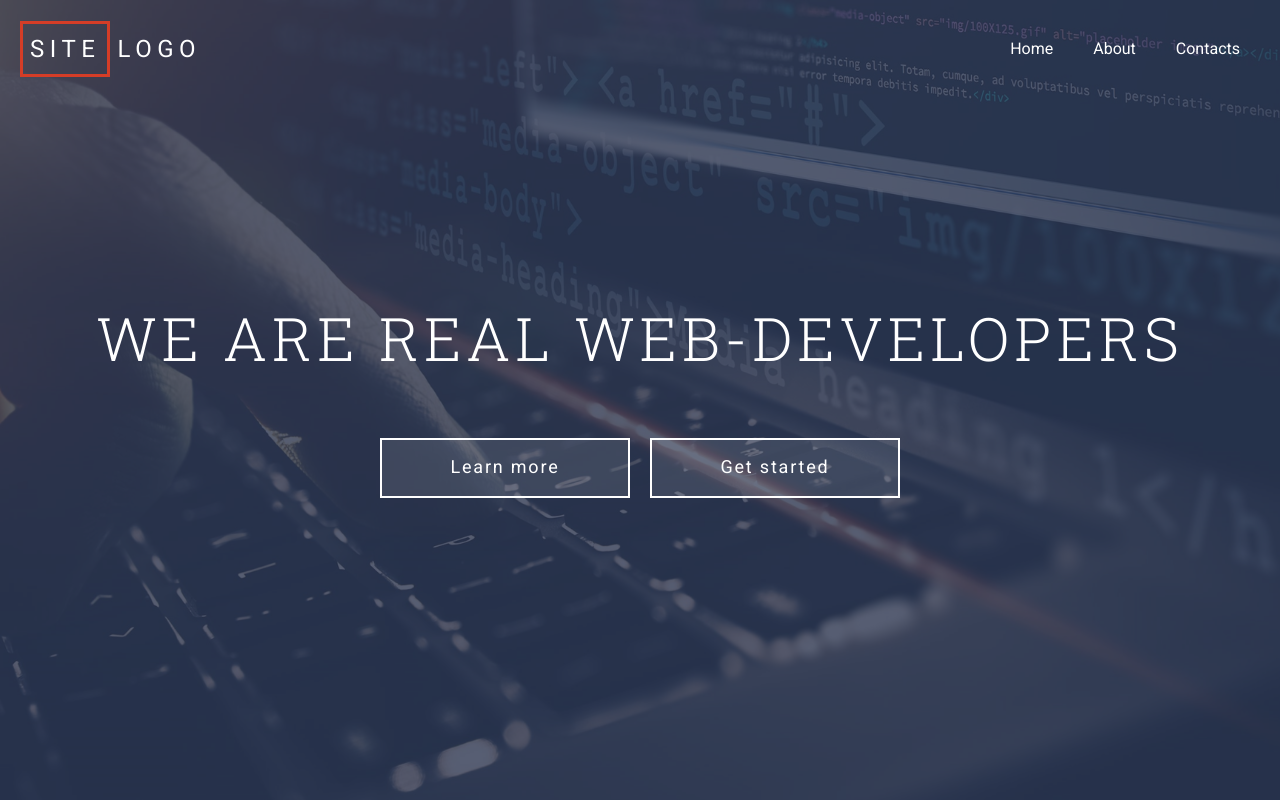
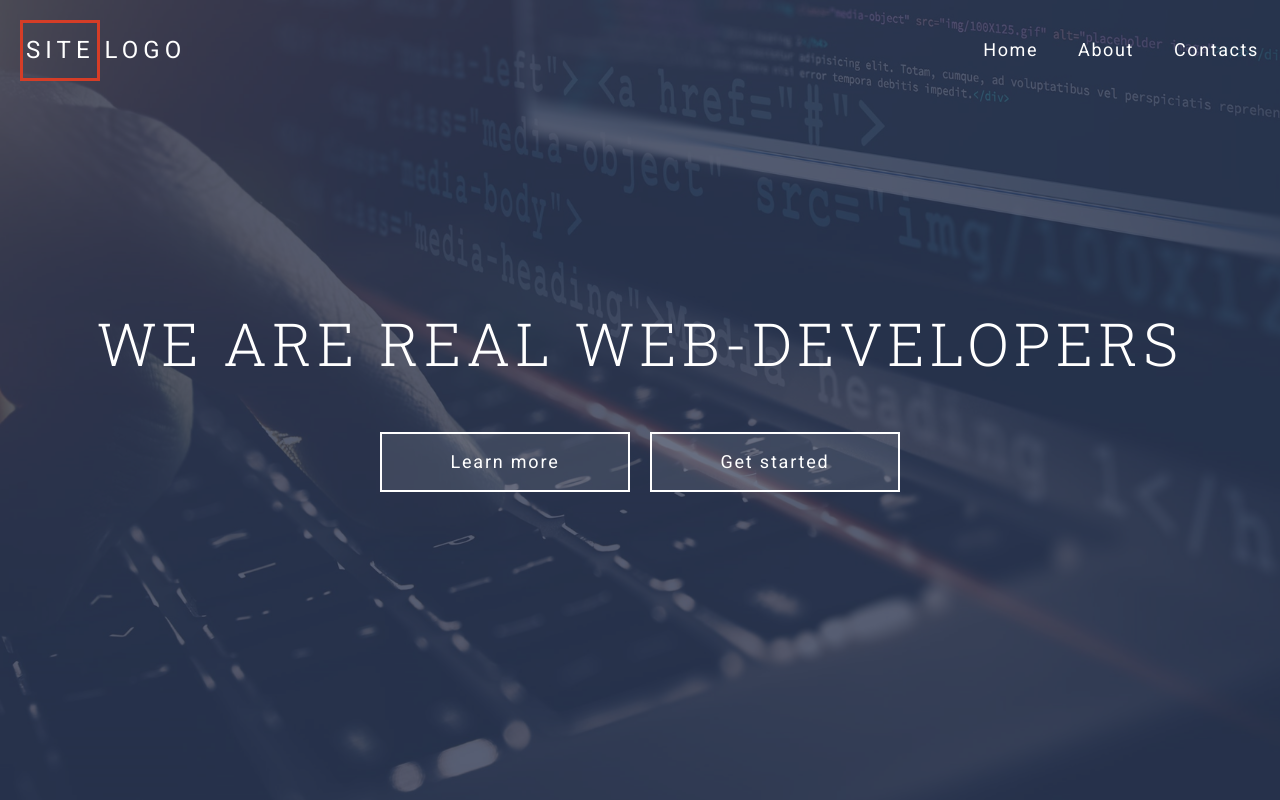
Before and after one commit to Alex-Akastolov/grid-template, a website: page index.html in a window 1280 px wide. Drawn offline with Linux system fonts and the light colour scheme.

Commit message:
почти готова первая часть

```diff
--- a/assets/scss/common/_classes.scss
+++ b/assets/scss/common/_classes.scss
@@ -12,4 +12,9 @@
   background-color: rgba($color-light, 0.1);
   font-size: 1.125rem;
   letter-spacing: 0.1em;
+  transition: background-color 0.3s;
+  &:hover,
+  &:focus {
+    background-color: $color-accent;
+  }
 }
--- a/assets/scss/common/_typography.scss
+++ b/assets/scss/common/_typography.scss
@@ -11,13 +11,15 @@ html {
   color: $color-gray;
   font-family: $font-main;
   font-size: $font-size;
+  overflow-y: scroll;
 }
 
 h1 {
-  font-size: 3.75rem;
-  letter-spacing: 0.08em;
+  font-size: 3.71rem;
+  letter-spacing: 0.087em;
   font-weight: 300;
   font-family: $font-header;
+  line-height: 1.2em;
 }
 
 a {
--- a/assets/scss/components/header/_header-content.scss
+++ b/assets/scss/components/header/_header-content.scss
@@ -8,7 +8,7 @@
     @extend %container;
   }
   &__title {
-    margin: 0 0 66px 0;
+    margin: 0 0 53px 0;
     text-align: center;
   }
   &__actions {
--- a/assets/scss/components/header/_header-logo.scss
+++ b/assets/scss/components/header/_header-logo.scss
@@ -3,12 +3,11 @@
 
 .header-logo {
   font-size: 1.5rem;
-  letter-spacing: 0.23em;
-  line-height: 20px;
+  letter-spacing: 0.21em;
   &__accent {
     display: inline-block;
-    padding: 15px 7px;
-    margin-right: 7px;
+    padding: 14px 2px 14px 3px;
+    margin-right: 5px;
     border: 3px solid $color-highlight;
   }
 }
--- a/assets/scss/components/header/_header-navbar.scss
+++ b/assets/scss/components/header/_header-navbar.scss
@@ -1,25 +1,27 @@
 @use "../../presets" as *;
 @use "../../mixins" as *;
 
-.header-navbar{
-    &__btn{
+.header-navbar {
+  letter-spacing: 0.1em;
+  &__btn {
     display: none;
   }
-    &__list{
-        @include unlist;
+  &__list {
+    @include unlist(0 -19px 0 0);
     display: grid;
     justify-content: end;
     grid-template-columns: repeat(auto-fit, minmax(50px, max-content));
   }
-    &__item{
+  &__item {
     margin: $gap $gap-sm;
   }
-    &__link{
+  &__link {
     display: block;
     padding: $gap $gap-sm;
+    font-size: 1.125rem;
     transition: color 0.3s;
     &:hover,
-        &:focus{
+    &:focus {
       color: $color-accent;
     }
   }
```
Also changed, not shown: assets/css/style.css. Lines whose indentation alone changed are shown as unchanged.
